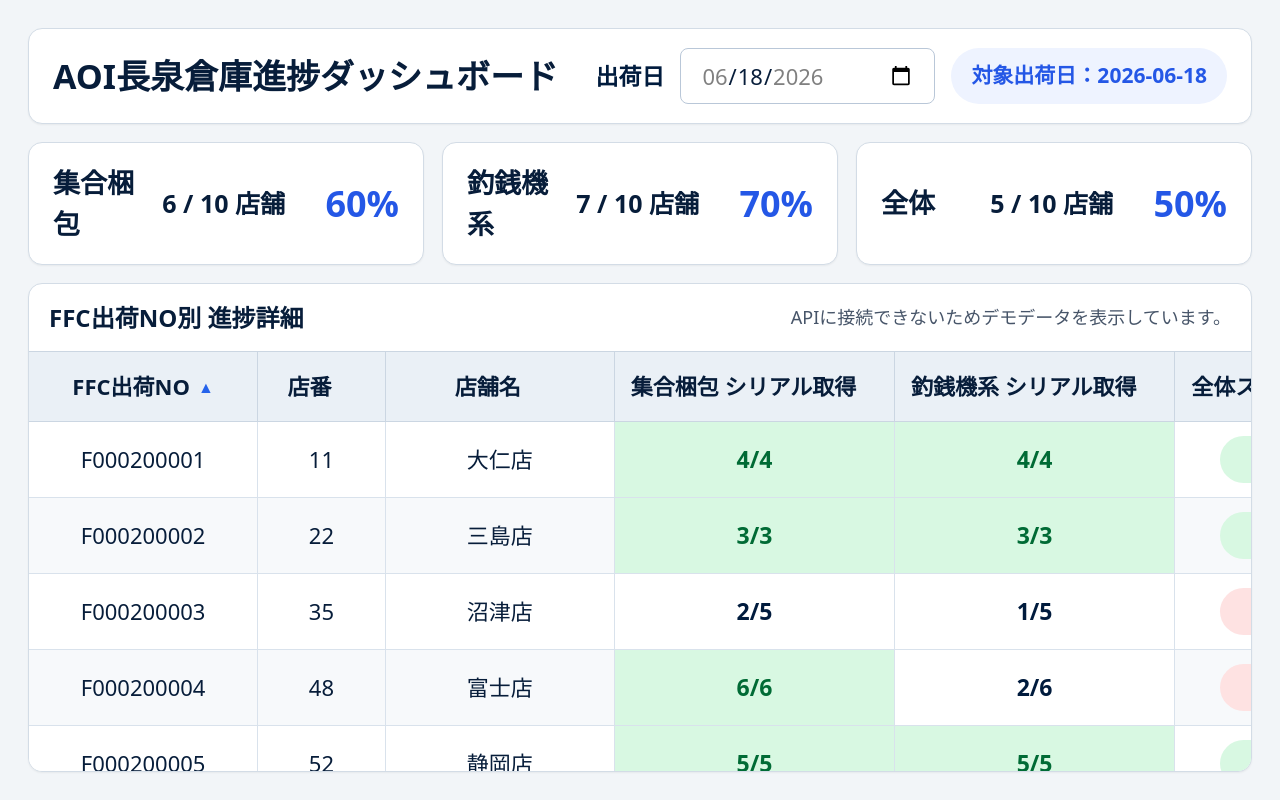
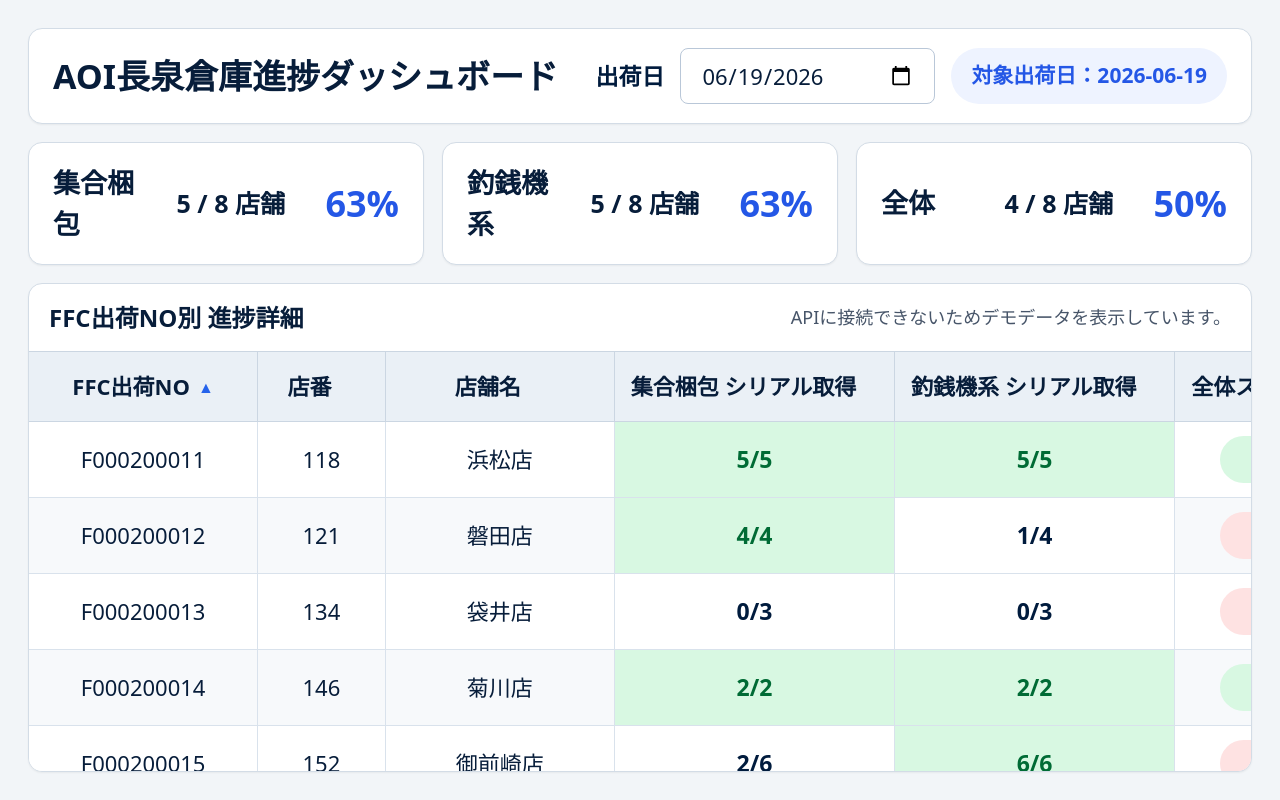
Before and after one commit to jiromarukiyoshi/AOI_process_dashboard, a Vue app in the folder frontend/: page / in a window 1280 px wide. Built offline with nearby package versions, Linux system fonts and the light colour scheme; no server answers.

Commit message:
Default shipment date to today

```diff
--- a/frontend/src/App.vue
+++ b/frontend/src/App.vue
@@ -10,8 +10,6 @@
           id="shipDate"
           type="date"
           v-model="selectedDate"
-          :min="dateMin"
-          :max="dateMax"
           class="h-14 w-[255px] rounded-[8px] border border-[#b9c7d8] bg-white px-5 text-[22px] outline-none focus:border-[#2563eb]"
           @change="loadDashboard"
         />
@@ -91,7 +89,6 @@
 
 
 const {
-  dates,
   selectedDate,
   payload,
   loading,
@@ -105,9 +102,6 @@
   column: "ffc_shipment_no",
   direction: "asc",
 })
-
-const dateMin = computed(() => dates.value[0] || "")
-const dateMax = computed(() => dates.value[dates.value.length - 1] || "")
 
 const sortedRows = computed(() => {
   const direction = sortState.direction === "asc" ? 1 : -1
--- a/frontend/src/composables/useAoiDashboard.js
+++ b/frontend/src/composables/useAoiDashboard.js
@@ -24,7 +24,7 @@
     }
 
     if (!selectedDate.value) {
-      selectedDate.value = dates.value[0] || mockDates[0]
+      selectedDate.value = formatLocalDate(new Date())
     }
   }
 
@@ -64,3 +64,10 @@
     loadDashboard,
   }
 }
+
+function formatLocalDate(date) {
+  const year = date.getFullYear()
+  const month = String(date.getMonth() + 1).padStart(2, "0")
+  const day = String(date.getDate()).padStart(2, "0")
+  return year + "-" + month + "-" + day
+}
```
